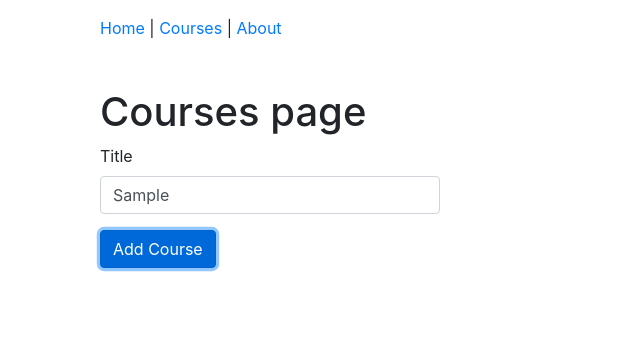
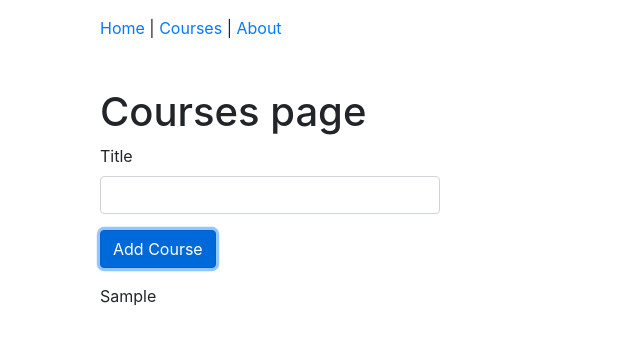
Before and after one commit to TarasBalem/redux_courses, a React (Create React App) app: page /courses in a window 1280 px wide. Both pictures are taken after typing "Sample" into the empty fields and a click on the button "Add Course". Shown: the top 344 px of the page, without its empty margins (0-640 px from the left). Built offline with nearby package versions, Linux system fonts and the light colour scheme.

Commit message:
ready attach store to CoursesPage

```diff
--- a/src/components/courses/CoursesPage.jsx
+++ b/src/components/courses/CoursesPage.jsx
@@ -1,4 +1,6 @@
 import React, {useState} from "react";
+import {useSelector, useDispatch} from "react-redux";
+import {courseAdded} from "../../store/courses";
 
 const initialCourse = {
   title: "",
@@ -7,6 +9,9 @@ const initialCourse = {
 const CoursesPage = () => {
   const [course, setCourse] = useState(initialCourse);
 
+  const dispatch = useDispatch();
+  const courses = useSelector((state) => state.entities.courses);
+
   const handleChange = (e) => {
     const {name, value} = e.target;
     setCourse((v) => ({...v, [name]: value}));
@@ -14,7 +19,8 @@ const CoursesPage = () => {
 
   const handleSubmit = (e) => {
     e.preventDefault();
-    console.log(course);
+    dispatch(courseAdded(course));
+    setCourse(initialCourse);
   };
 
   return (
@@ -39,6 +45,9 @@ const CoursesPage = () => {
           </div>
         </div>
       </form>
+      {courses.map((course) => (
+        <p key={course.id}>{course.title}</p>
+      ))}
     </div>
   );
 };
```
